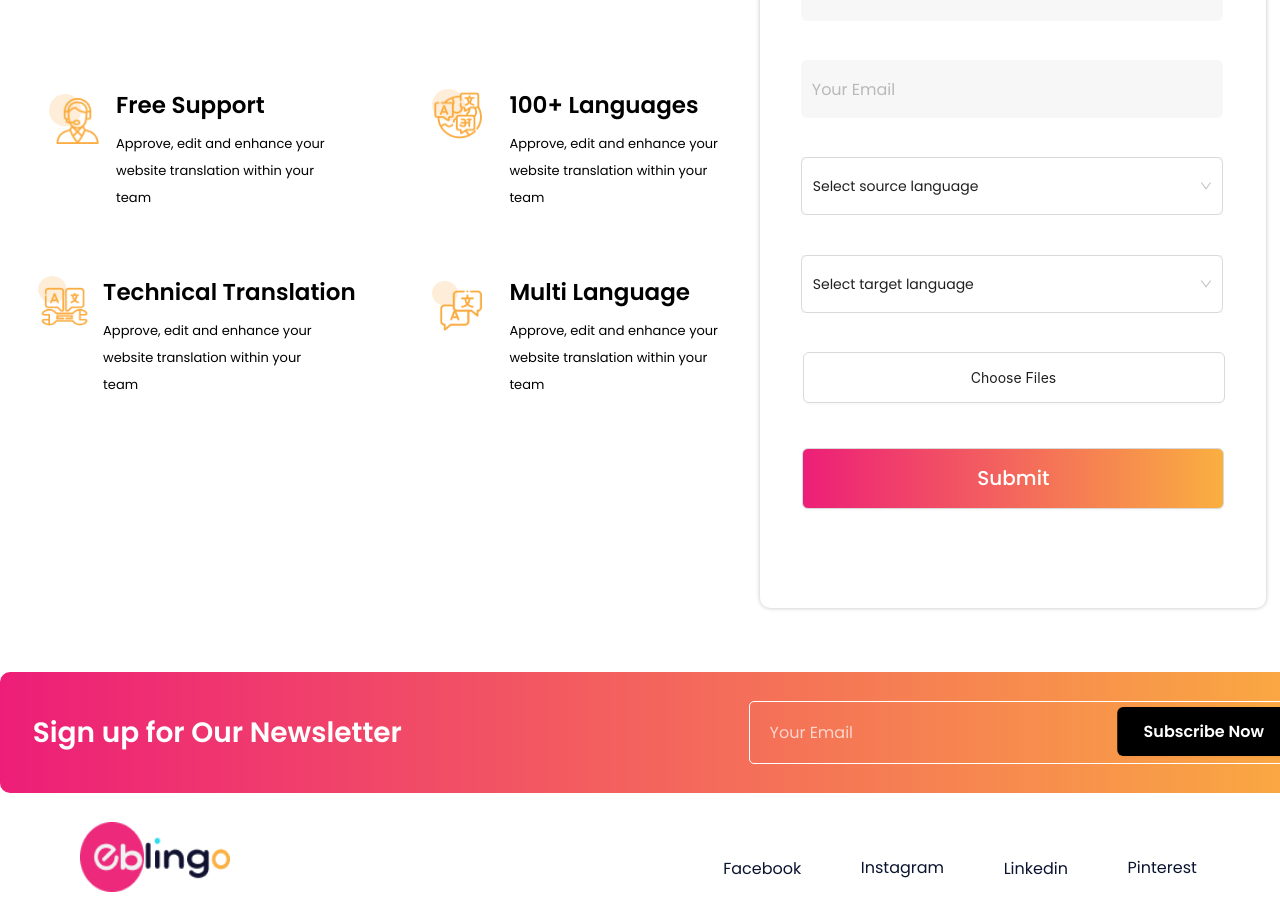
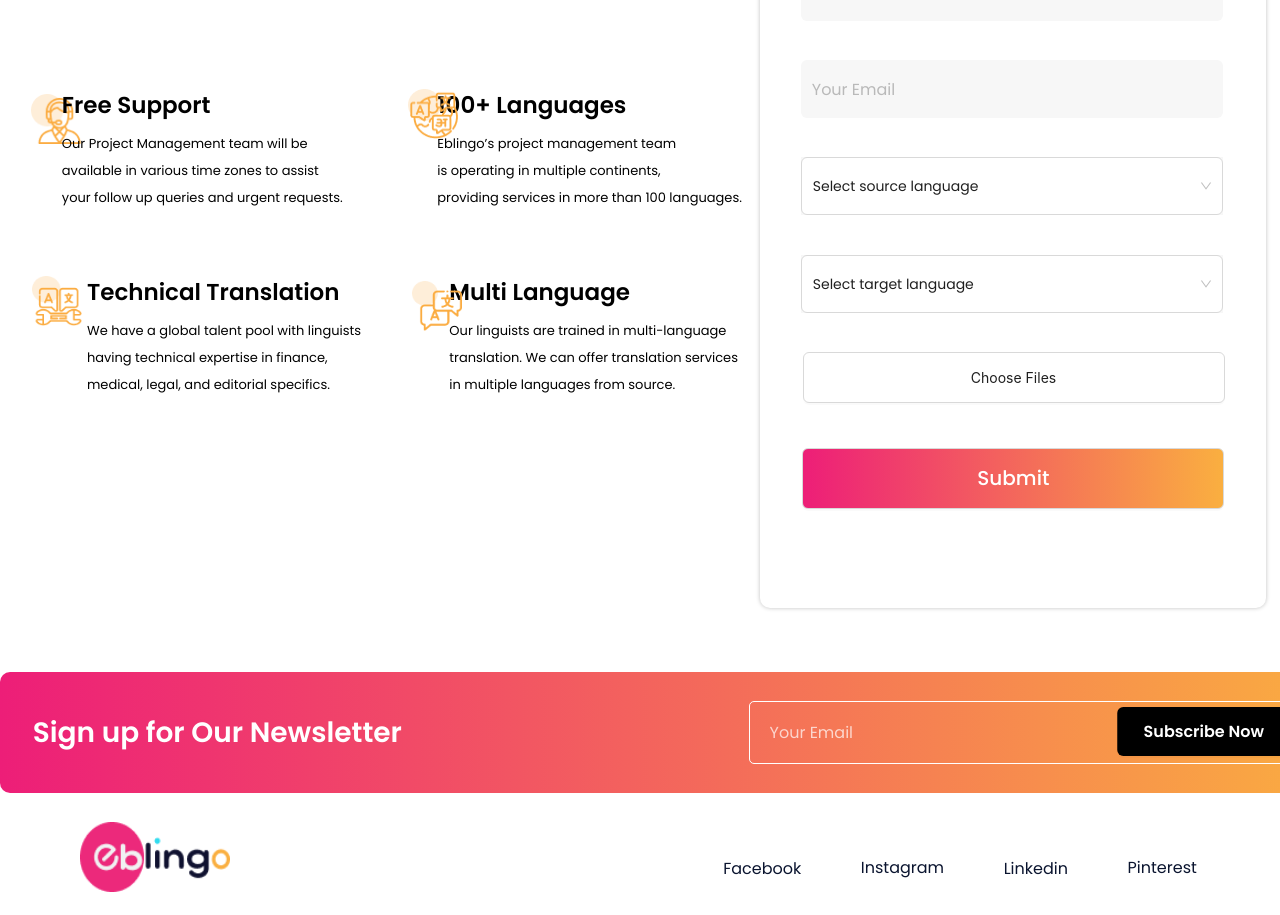
Before and after one commit to AbbasHaiderNaqvi/eblingo, a Next.js app: page / in a window 1280 px wide. Shown: the part 5263-6178 px from the top of the page. Built offline with nearby package versions, Linux system fonts and the light colour scheme; no server answers.

Commit message:
fix content

```diff
--- a/src/app/components/AdvantageSection.tsx
+++ b/src/app/components/AdvantageSection.tsx
@@ -32,9 +32,9 @@ const AdvantageSection = () => {
                         <div className={styles.Advantage_Description1}>
                             <div className={styles.FreeSupport_heading}>Free Support</div>
                             <div className={styles.FreeSupport_paragraph}>
-                                Approve, edit and enhance your<br />
-                                website translation within your<br />
-                                team</div>
+                            Our Project Management team will be <br />
+                            available in various time zones to assist <br />
+                            your follow up queries and urgent requests.</div>
                         </div>
                     </div>
                     <div className={styles.Advantage2}>
@@ -51,9 +51,9 @@ const AdvantageSection = () => {
                         <div className={styles.Advantage_Description2}>
                             <div className={styles.tech_translation_heading}>Technical Translation</div>
                             <div className={styles.translation_paragraph}>
-                                Approve, edit and enhance your<br />
-                                website translation within your<br />
-                                team</div>
+                            We have a global talent pool with linguists <br />
+                            having technical expertise in finance,<br />
+                            medical, legal, and editorial specifics.</div>
                         </div>
                     </div>
                 </Col >
@@ -72,9 +72,9 @@ const AdvantageSection = () => {
                         <div className={styles.Advantage_Description3}>
                             <div className={styles.language_heading}>100+ Languages</div>
                             <div className={styles.language_paragraph}>
-                                Approve, edit and enhance your<br />
-                                website translation within your<br />
-                                team</div>
+                            Eblingo’s project management team<br />
+                             is operating in multiple continents,<br />
+                             providing services in more than 100 languages.</div>
                         </div>
                     </div>
                     {/*                                                                                     */}
@@ -92,9 +92,9 @@ const AdvantageSection = () => {
                         <div className={styles.Advantage_Description4}>
                             <div className={styles.Multi_heading}>Multi Language</div>
                             <div className={styles.Multi_paragraph}>
-                                Approve, edit and enhance your<br />
-                                website translation within your<br />
-                                team</div>
+                            Our linguists are trained in multi-language<br />
+                             translation. We can offer translation services<br />
+                              in multiple languages from source.</div>
                         </div>
                     </div>
                 </Col>
```
Also changed, not shown: src/app/get-a-quote/page.tsx (+4 -3 lines).
